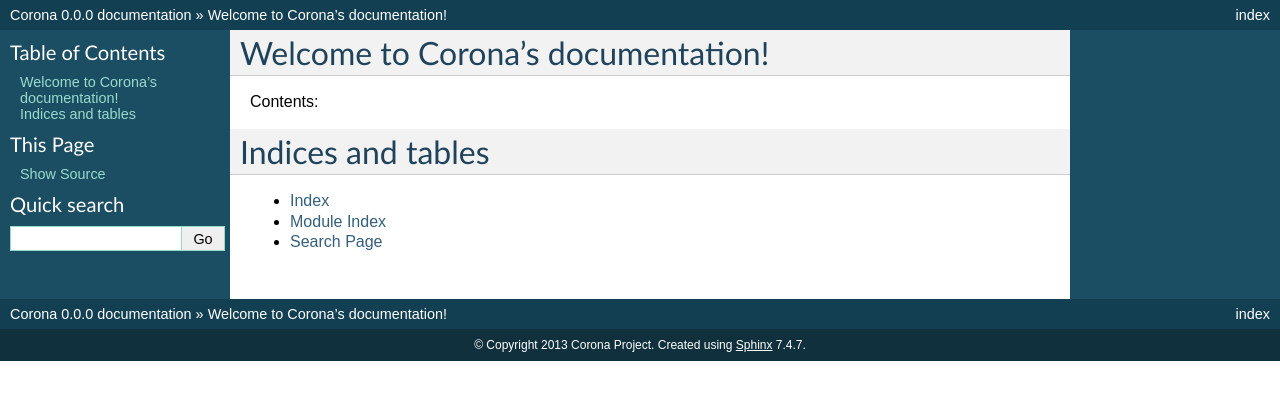
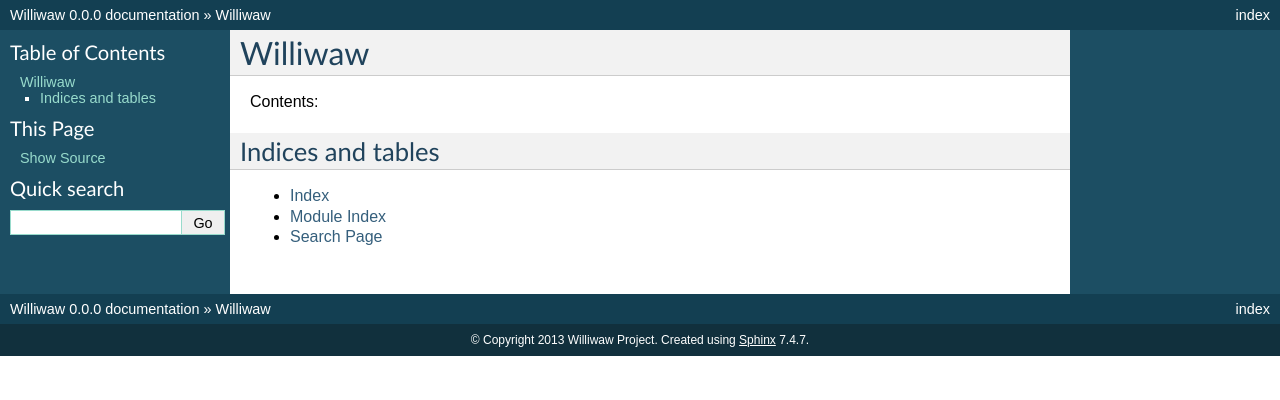
Before and after one commit to CoronaProject/Corona, a Sphinx documentation site: the page built from docs/index.rst, in a window 1280 px wide. Shown: the top 400 px of the page. Built offline with Sphinx 7.4.7, drawn with Linux system fonts in a browser that asks for light colours; formulas are drawn with MathJax 3.

Commit message:
checking

```diff
--- a/README.rst
+++ b/README.rst
@@ -2,4 +2,4 @@
 Williwaw
 ========
 
-Please visit the Github `Wiki for Corona <https://github.com/WilliwawProject/Williwaw/wiki>`_ if you're interested in seeing the planning or helping out.
+Please visit the Github `Wiki for Williwaw <https://github.com/WilliwawProject/Williwaw/wiki>`_ if you're interested in seeing the planning or helping out.
--- a/docs/conf.py
+++ b/docs/conf.py
@@ -1,6 +1,6 @@
 # -*- coding: utf-8 -*-
 #
-# Corona build configuration file, created by
+# Williwaw build configuration file, created by
 # sphinx-quickstart on Sun Nov  3 08:57:38 2013.
 #
 # This file is execfile()d with the current directory set to its containing dir.
@@ -40,8 +40,8 @@
 master_doc = 'index'
 
 # General information about the project.
-project = u'Corona'
-copyright = u'2013 Corona Project'
+project = u'Williwaw'
+copyright = u'2013 Williwaw Project'
 
 # The version info for the project you're documenting, acts as replacement for
 # |version| and |release|, also used in various other places throughout the
@@ -164,7 +164,7 @@
 #html_file_suffix = None
 
 # Output file base name for HTML help builder.
-htmlhelp_basename = 'Coronadoc'
+htmlhelp_basename = 'Williwaw'
 
 
 # -- Options for LaTeX output --------------------------------------------------
@@ -183,8 +183,8 @@
 # Grouping the document tree into LaTeX files. List of tuples
 # (source start file, target name, title, author, documentclass [howto/manual]).
 latex_documents = [
-  ('index', 'Corona.tex', u'Corona',
-   u'Corona Project', 'manual'),
+  ('index', 'Williwaw.tex', u'Williwaw',
+   u'Williwaw Project', 'manual'),
 ]
 
 # The name of an image file (relative to this directory) to place at the top of
@@ -213,8 +213,8 @@
 # One entry per manual page. List of tuples
 # (source start file, name, description, authors, manual section).
 man_pages = [
-    ('index', 'corona', u'Corona',
-     [u'Corona Project'], 1)
+    ('index', 'Williwaw', u'Williwaw',
+     [u'Williwaw Project'], 1)
 ]
 
 # If true, show URL addresses after external links.
@@ -227,8 +227,8 @@
 # (source start file, target name, title, author,
 #  dir menu entry, description, category)
 texinfo_documents = [
-  ('index', 'Corona', u'Corona',
-   u'Corona Project', 'Corona', 'One line description of project.',
+  ('index', 'Williwaw', u'Williwaw',
+   u'Williwaw Project', 'Williwaw', 'One line description of project.',
    'Miscellaneous'),
 ]
 
@@ -245,10 +245,10 @@
 # -- Options for Epub output ---------------------------------------------------
 
 # Bibliographic Dublin Core info.
-epub_title = u'Corona'
-epub_author = u'Corona Project'
-epub_publisher = u'Corona Project'
-epub_copyright = u'2013, Corona Project'
+epub_title = u'Williwaw'
+epub_author = u'Williwaw Project'
+epub_publisher = u'Williwaw Project'
+epub_copyright = u'2013, Williwaw Project'
 
 # The language of the text. It defaults to the language option
 # or en if the language is not set.
--- a/docs/index.rst
+++ b/docs/index.rst
@@ -1,10 +1,11 @@
-.. Corona documentation master file, created by
+.. Williwaw documentation master file, created by
    sphinx-quickstart on Sun Nov  3 08:57:38 2013.
    You can adapt this file completely to your liking, but it should at least
    contain the root `toctree` directive.
 
-Welcome to Corona's documentation!
-==================================
+========
+Williwaw
+========
 
 Contents:
 
```
Also changed, not shown: 2 other files.
